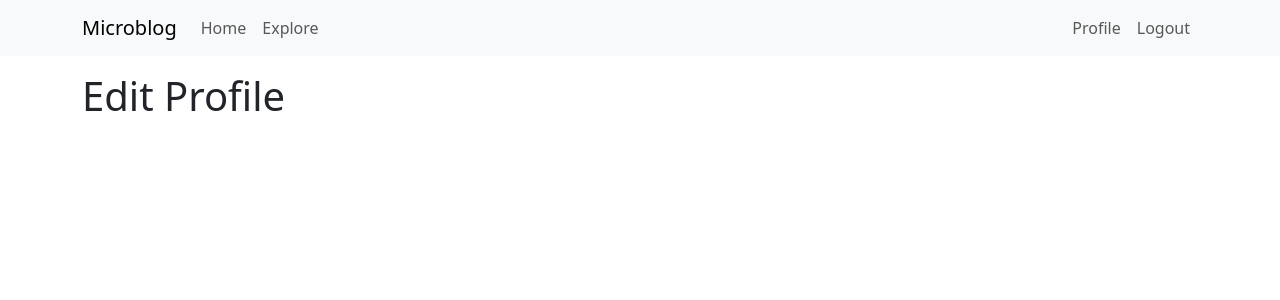
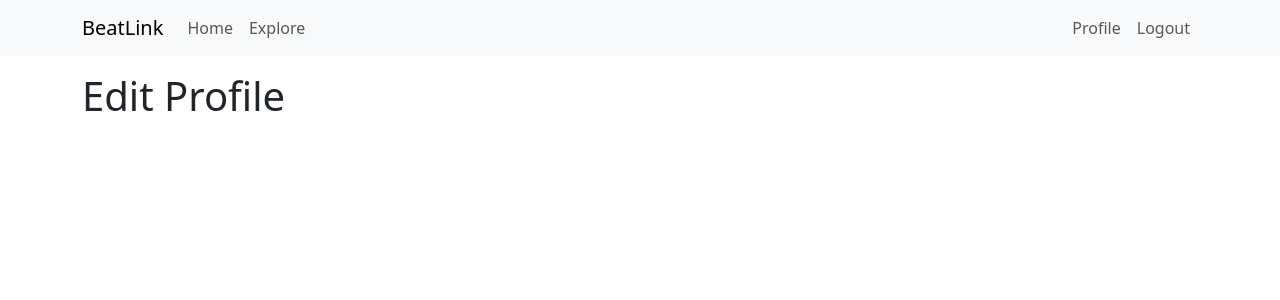
Before and after one commit to CoeWorl/comp-205-BeatLink, a Python web app: template app/templates/edit_profile.html in a window 1280 px wide. Shown: the top 300 px of the page. Run offline with Jinja, Linux system fonts and the light colour scheme; the template is opened without the code that fills it: most values are stand-ins (such as "Sample title", 1, 10 or a date in 2020); some libraries are stand-ins or nearby versions.

Commit message:
Changed title to say BeatLink

```diff
--- a/app/templates/base.html
+++ b/app/templates/base.html
@@ -4,9 +4,9 @@
     <meta charset="utf-8">
     <meta name="viewport" content="width=device-width, initial-scale=1">
     {% if title %}
-    <title>{{ title }} - Microblog</title>
+    <title>{{ title }} - BeatLink</title>
     {% else %}
-    <title>Welcome to Microblog</title>
+    <title>Welcome to BeatLink</title>
     {% endif %}
     <link
         href="https://cdn.jsdelivr.net/npm/bootstrap@5.3.2/dist/css/bootstrap.min.css"
@@ -17,7 +17,7 @@
   <body>
     <nav class="navbar navbar-expand-lg bg-body-tertiary">
       <div class="container">
-        <a class="navbar-brand" href="{{ url_for('index') }}">Microblog</a>
+        <a class="navbar-brand" href="{{ url_for('index') }}">BeatLink</a>
         <button class="navbar-toggler" type="button" data-bs-toggle="collapse" data-bs-target="#navbarSupportedContent" aria-controls="navbarSupportedContent" aria-expanded="false" aria-label="Toggle navigation">
           <span class="navbar-toggler-icon"></span>
         </button>
```
Also changed, not shown: 1 other file.
